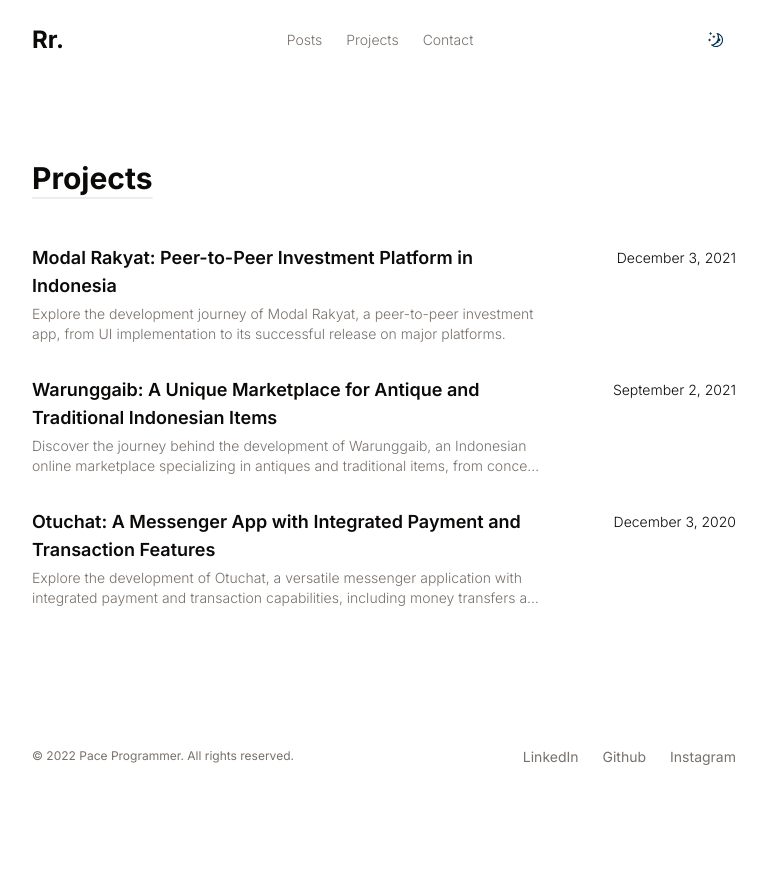
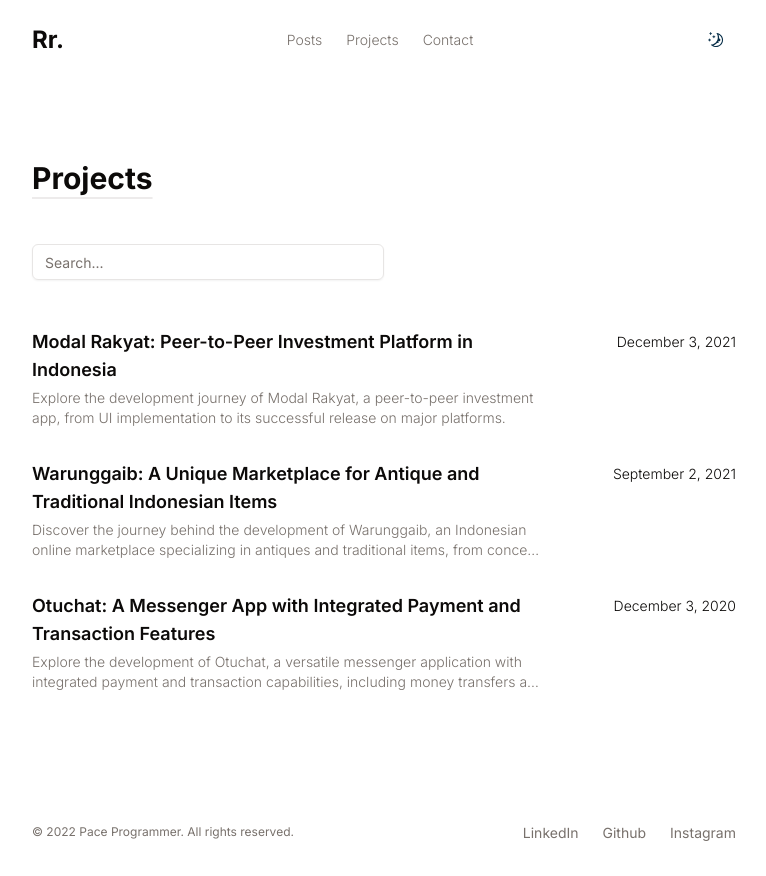
Before and after one commit to RadiRS/personal-website, a Next.js app: page /projects in a window 1280 px wide. Shown: the whole page, without its empty margins (256-1022 px from the left). Before the commit the page ends 800 px from the top, so only its background shows below. Built offline with nearby package versions, Linux system fonts and the light colour scheme.

Commit message:
feat: add client search funtionality

```diff
--- a/app/projects/page.tsx
+++ b/app/projects/page.tsx
@@ -1,5 +1,5 @@
-import { Projects } from '@/components/app';
 import { getProjects } from '@/lib/project';
+import { ProjectsWithSearch } from '@/components/app';
 
 const ProjectsPage = async () => {
   const projects = await getProjects();
@@ -8,8 +8,7 @@
     <section className='pb-24 pt-40'>
       <div className='container max-w-3xl'>
         <h1 className='title mb-12'>Projects</h1>
-
-        <Projects data={projects} />
+        <ProjectsWithSearch data={projects} />
       </div>
     </section>
   );
--- /dev/null
+++ b/components/app/client-search.tsx
@@ -0,0 +1,59 @@
+'use client';
+
+import { cloneElement, PropsWithChildren, useState, ReactElement } from 'react';
+import { Cross2Icon } from '@radix-ui/react-icons';
+
+import { Button, Input } from '@/components/ui';
+
+// Define the props for the ClientSearch component using generics
+type ClientSearchProps<T> = PropsWithChildren & {
+  data: T[];
+  searchKey: keyof T;
+  Content: ReactElement;
+};
+
+const ClientSearch = <T,>({
+  data,
+  searchKey,
+  Content,
+}: ClientSearchProps<T>) => {
+  const [query, setQuery] = useState<string>('');
+
+  // Determine if the query is not empty
+  const isFiltered = query.length > 0;
+
+  // Filter the data based on the query
+  const filtered = data.filter(item =>
+    item?.[searchKey]?.toString().toLowerCase().includes(query.toLowerCase()),
+  );
+
+  return (
+    <div>
+      <div className='mb-12 flex items-center gap-3'>
+        <Input
+          type='text'
+          placeholder='Search...'
+          className='h-9 w-full sm:w-1/2'
+          value={query}
+          onChange={e => setQuery(e.target.value)}
+        />
+        {isFiltered && (
+          <Button
+            size='sm'
+            variant='secondary'
+            className='h-8 px-2 lg:px-3'
+            onClick={() => setQuery('')}
+          >
+            Reset
+            <Cross2Icon className='ml-2 h-4 w-4' />
+          </Button>
+        )}
+      </div>
+
+      {/* Clone content and pass the filtered data */}
+      {cloneElement(Content, { data: filtered })}
+    </div>
+  );
+};
+
+export default ClientSearch;
--- a/components/app/index.ts
+++ b/components/app/index.ts
@@ -4,3 +4,5 @@
 export { default as Footer } from './footer';
 export { default as MDXContent } from './mdx-content';
 export { default as Projects } from './projects';
+export { default as ClientSearch } from './client-search';
+export { default as ProjectsWithSearch } from './projects-with-search';
--- /dev/null
+++ b/components/app/projects-with-search.tsx
@@ -0,0 +1,10 @@
+'use client';
+
+import { ProjectMetaData } from '@/lib/project';
+import { Projects, ClientSearch } from '@/components/app';
+
+const ProjectsWithSearch = ({ data }: { data: ProjectMetaData[] }) => {
+  return <ClientSearch searchKey='title' data={data} Content={<Projects />} />;
+};
+
+export default ProjectsWithSearch;
--- a/components/app/projects.tsx
+++ b/components/app/projects.tsx
@@ -4,13 +4,13 @@
 import { ProjectMetaData } from '@/lib/project';
 
 type ProjectsProps = {
-  data: ProjectMetaData[];
+  data?: ProjectMetaData[];
 };
 
 const Projects = ({ data }: ProjectsProps) => {
   return (
     <ul className='flex flex-col gap-8'>
-      {data.map(project => (
+      {data?.map(project => (
         <li key={project.slug}>
           <Link
             href={`/projects/${project.slug}`}
--- a/components/ui/index.ts
+++ b/components/ui/index.ts
@@ -1 +1,2 @@
 export * from './button';
+export * from './input';
--- /dev/null
+++ b/components/ui/input.tsx
@@ -0,0 +1,25 @@
+import * as React from "react"
+
+import { cn } from "@/lib/utils"
+
+export interface InputProps
+  extends React.InputHTMLAttributes<HTMLInputElement> {}
+
+const Input = React.forwardRef<HTMLInputElement, InputProps>(
+  ({ className, type, ...props }, ref) => {
+    return (
+      <input
+        type={type}
+        className={cn(
+          "flex h-9 w-full rounded-md border border-input bg-transparent px-3 py-1 text-sm shadow-sm transition-colors file:border-0 file:bg-transparent file:text-sm file:font-medium placeholder:text-muted-foreground focus-visible:outline-none focus-visible:ring-1 focus-visible:ring-ring disabled:cursor-not-allowed disabled:opacity-50",
+          className
+        )}
+        ref={ref}
+        {...props}
+      />
+    )
+  }
+)
+Input.displayName = "Input"
+
+export { Input }
```
